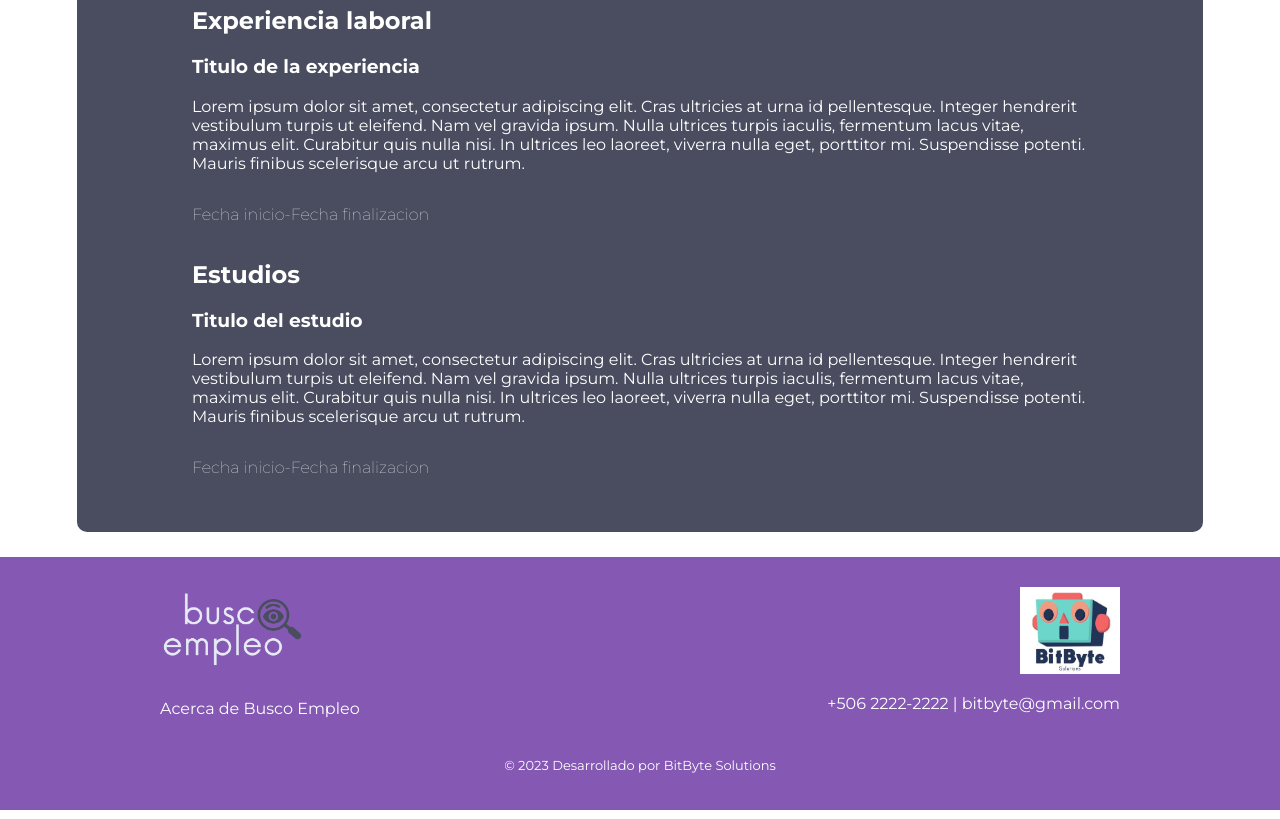
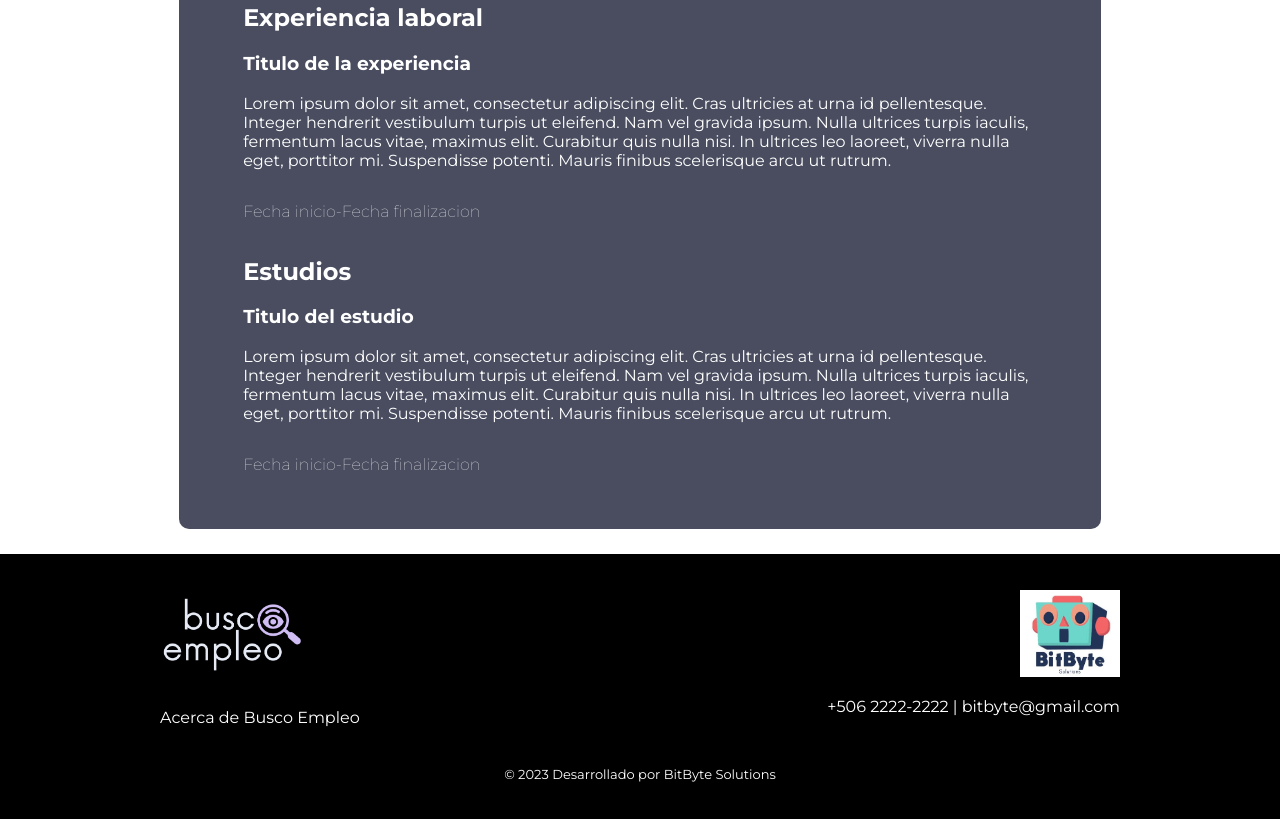
Before and after one commit to jfthdz/ProyectoIngenieria1, a plain HTML site: page views/candidato.html in a window 1280 px wide. Shown: the part 341-1160 px from the top of the page. Drawn offline with Linux system fonts and the light colour scheme.

Commit message:
Cambio color de footer
Cambio color de footer

```diff
--- a/css/styles.css
+++ b/css/styles.css
@@ -295,8 +295,8 @@ a{
     color: #131314;
 }
 #contenido{
-    margin: 2% 6%;
-    padding: 3% 9%;
+    margin: 2% 14%;
+    padding: 3% 5%;
     color: white;
     border-radius: 10px;
     background-color: var(--darkgrey);
@@ -318,7 +318,7 @@ a{
     background-color: var(--purple);
 }
 #footer_buscoempleo{
-    background-color: var(--purple);
+    background-color: black;
 }
 #footer_logo-buscoempleo img{
     max-width: 150px;
--- a/views/candidato.html
+++ b/views/candidato.html
@@ -75,7 +75,7 @@
     <footer id="footer_buscoempleo" class="footer">
       <div class="footer_first">
         <a href="" id="footer_logo-buscoempleo" class="footer_logo">
-          <img src="../images/buscoempleo2.png" />
+          <img src="../images/buscoempleonegro.png" />
         </a>
         <a href="../views/producto.html">
           <p>Acerca de Busco Empleo</p>
```
Also changed, not shown: images/buscoempleomorado.png (renamed from images/buscoempleo2.png), images/buscoempleonegro.png (added).
